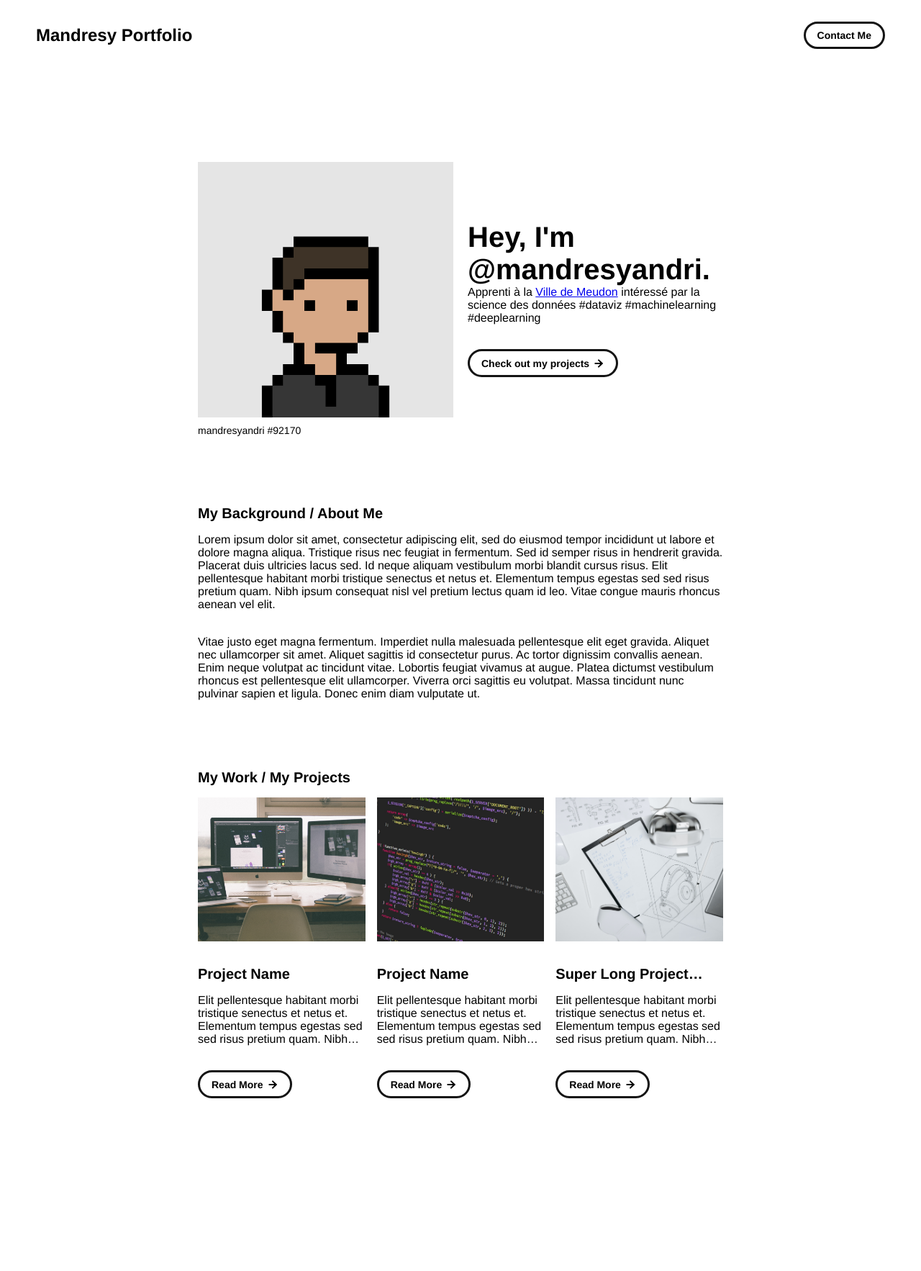
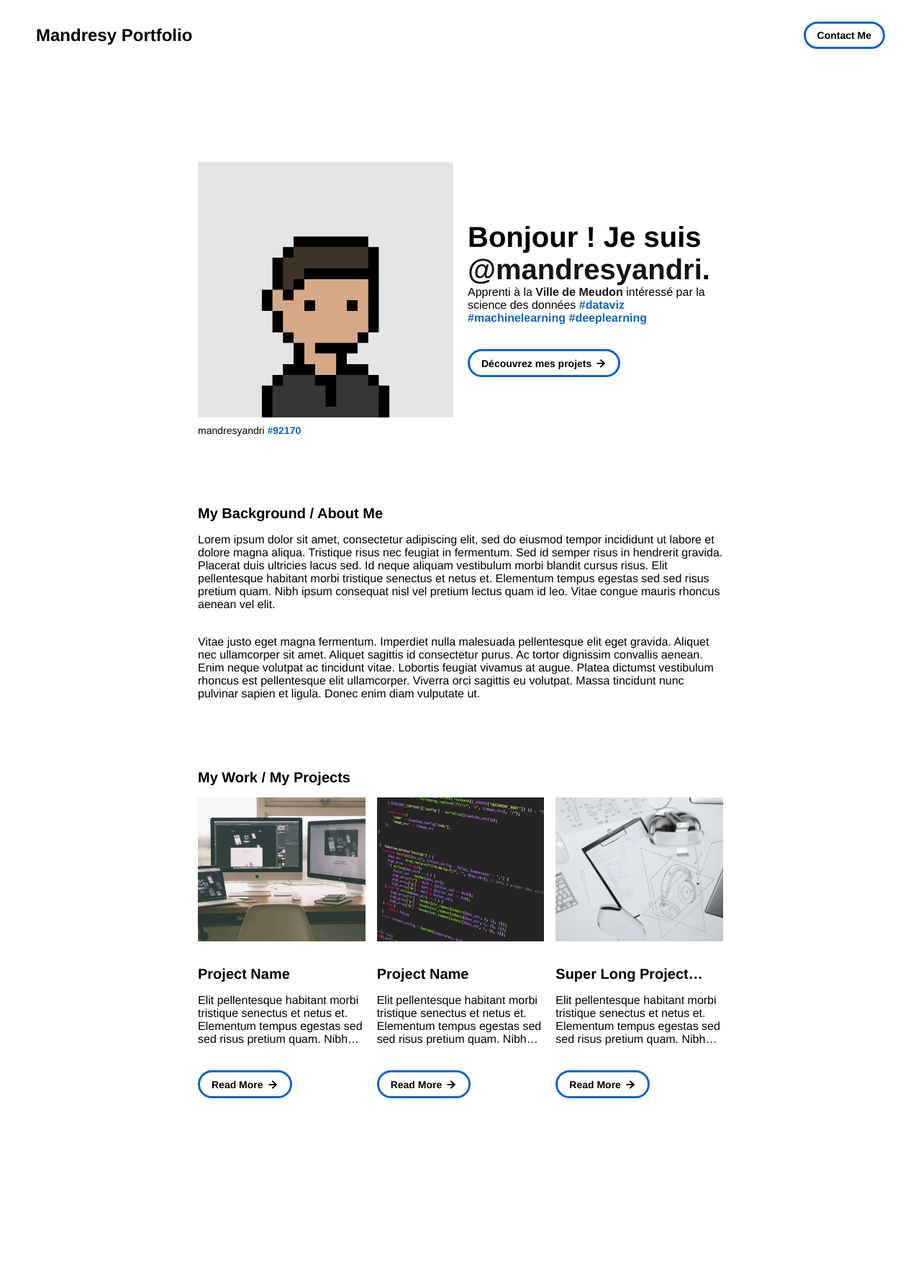
Before and after one commit to mandresyandri/mandresy-portefolio, a PHP site: page / in a window 1280 px wide. Shown: the top 1766 px of the page at 72% size. Run offline with PHP 8.4, Linux system fonts and the light colour scheme.

Commit message:
update the project

```diff
--- a/css/utilities.css
+++ b/css/utilities.css
@@ -59,6 +59,19 @@ a.icon-link:hover {
 
 a.button {
   padding: 8px 16px;
+  border: 3px solid #0a66c2;
+  border-radius: 50px;
+  color: black;
+  text-decoration: none;
+  width: fit-content;
+  display: flex;
+  gap: 5px;
+  align-items: center;
+}
+
+/* ORIGINAL FONT */
+/* a.button {
+  padding: 8px 16px;
   border: 3px solid #141414;
   border-radius: 50px;
   color: black;
@@ -67,7 +80,7 @@ a.button {
   display: flex;
   gap: 5px;
   align-items: center;
-}
+} */
 
 a.button:hover {
   text-decoration: underline;
@@ -104,3 +117,19 @@ a.no-underline:hover {
     padding: 20px 20px;
   }
 }
+
+
+a {
+  color:#141414;
+  text-decoration: none;
+  font-weight:bolder;
+}
+
+a.hashtag {
+  font-weight: bold;
+  color: #0a66c2;
+}
+
+a:hover{
+  text-decoration: underline;
+}
--- a/views/about.php
+++ b/views/about.php
@@ -1,5 +1,3 @@
-
-
       <!-- ABOUT SECTION -->
       <!--
         TODO
--- a/views/footer.php
+++ b/views/footer.php
@@ -1,5 +1,3 @@
-
-
     <!-- FOOTER -->
     <div id="footer">
       <!--
@@ -23,7 +21,7 @@
 
         This should be the same across all pages.
       -->
-      <a class="icon-link" href="mailto:whitevans.eth@gmail.com">
+      <a class="icon-link" href="mailto:mandresy.andriantsoanavalona@gmail.com">
         <image src="./assets/icons/mail.svg" class="footer-icon"/>
       </a>
     </div>
--- a/views/header.php
+++ b/views/header.php
@@ -51,7 +51,7 @@
             - If you aren't using an Unemployable as your image, remove the entire "a" element
           -->
           <img src="./assets/images/1311.png" class="portfolio-header-image">
-            <span class="image-caption">mandresyandri #92170</span>
+            <span class="image-caption">mandresyandri <a class="hashtag" href="https://vanves.fr" target="_blank">#92170</a></span>
         </div>
 
 
@@ -64,11 +64,11 @@
           -->
           <div id="portfolio-header-text-container">
             <div class="header-text">
-              <span class="main-title">Hey, I'm @mandresyandri.</span>
-              <div class="body-text">Apprenti à la <a href="https://meudon.fr" target="_blank">Ville de Meudon</a> intéressé par la science des données <a class="hashtag">#dataviz</a> <a class="hashtag">#machinelearning</a> <a class="hastag">#deeplearning</a></div>
+              <span class="main-title">Bonjour ! Je suis <a href="https://www.linkedin.com/in/mandresy-andriantsoanavalona-27aabb21a/" target="_blank">@mandresyandri</a>.</span>
+              <div class="body-text">Apprenti à la <a href="https://meudon.fr" target="_blank">Ville de Meudon</a> intéressé par la science des données <a class="hashtag">#dataviz</a> <a class="hashtag">#machinelearning</a> <a class="hashtag">#deeplearning</a></div>
             </div>
             <a class="button" id="my-work-link">
-              <span class="button-text">Check out my projects</span>
+              <span class="button-text">Découvrez mes projets</span>
               <image src="./assets/icons/arrow-right.svg" class="right-arrow-icon"/>
             </a>
         </div>
--- a/views/projects.php
+++ b/views/projects.php
@@ -1,5 +1,3 @@
-
-
       <!-- PROJECTS / MY WORK SECTION -->
       <div id="my-work-section">
         <!-- TODO - Change the subheader-text to whatever you want the Projects section header to say -->
```
Also changed, not shown: js/typingEffect.js (added).
